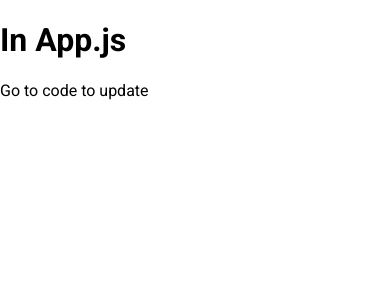
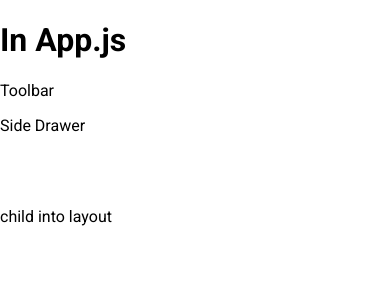
Before and after one commit to VincentDesforges/Stock-Hunt, a React (Create React App) app: page / in a window 390 px wide. Shown: the top 300 px of the page. Built offline with nearby package versions, Linux system fonts and the light colour scheme.

Commit message:
added the layout component with placeholders for the navbar and the side drawer (for mobile)

```diff
--- a/src/App.js
+++ b/src/App.js
@@ -1,11 +1,15 @@
 import React, { Component } from 'react';
+
+import Layout from './hoc/Layout/Layout';
 
 class App extends Component {
   render() {
     return (
       <div>
         <h1>In App.js</h1>
-        <p>Go to code to update</p>
+        <Layout>
+          <p>child into layout</p>
+        </Layout>
       </div>
     );
   }
--- /dev/null
+++ b/src/hoc/Layout/Layout.css
@@ -0,0 +1,3 @@
+.LayoutContent {
+  margin-top: 72px;
+}
--- /dev/null
+++ b/src/hoc/Layout/Layout.js
@@ -0,0 +1,21 @@
+import React, { Component } from 'react';
+
+import './Layout.css';
+
+class Layout extends Component {
+  state = {
+    showSideDrawer: false
+  }
+
+  render() {
+    return (
+      <React.Fragment>
+        <p>Toolbar</p>
+        <p>Side Drawer</p>
+        <main className="LayoutContent">{this.props.children}</main>
+      </React.Fragment>
+    );
+  }
+}
+
+export default Layout;
```
